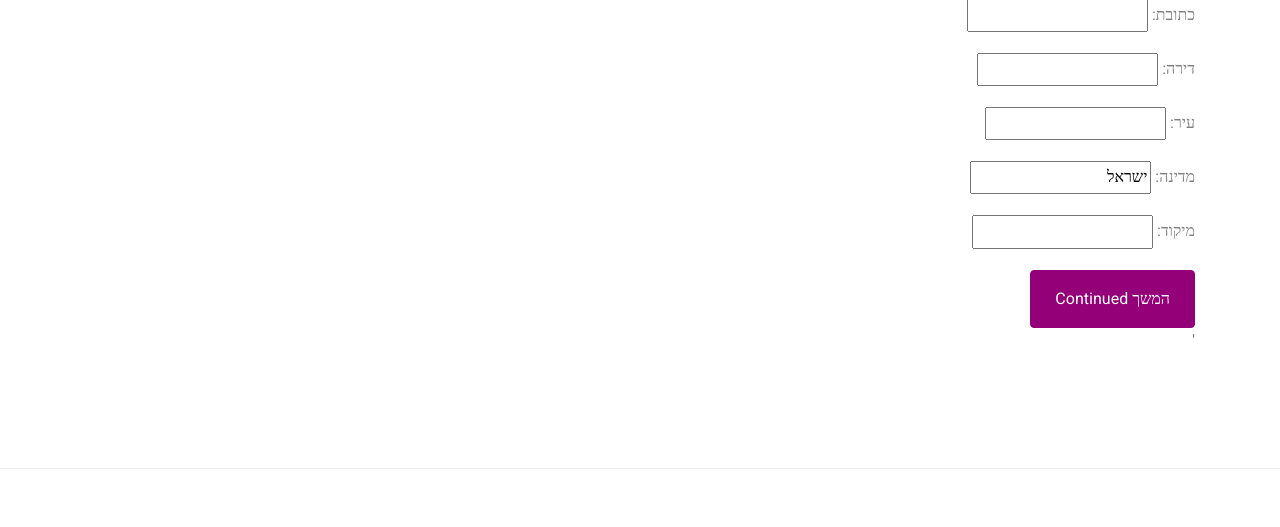
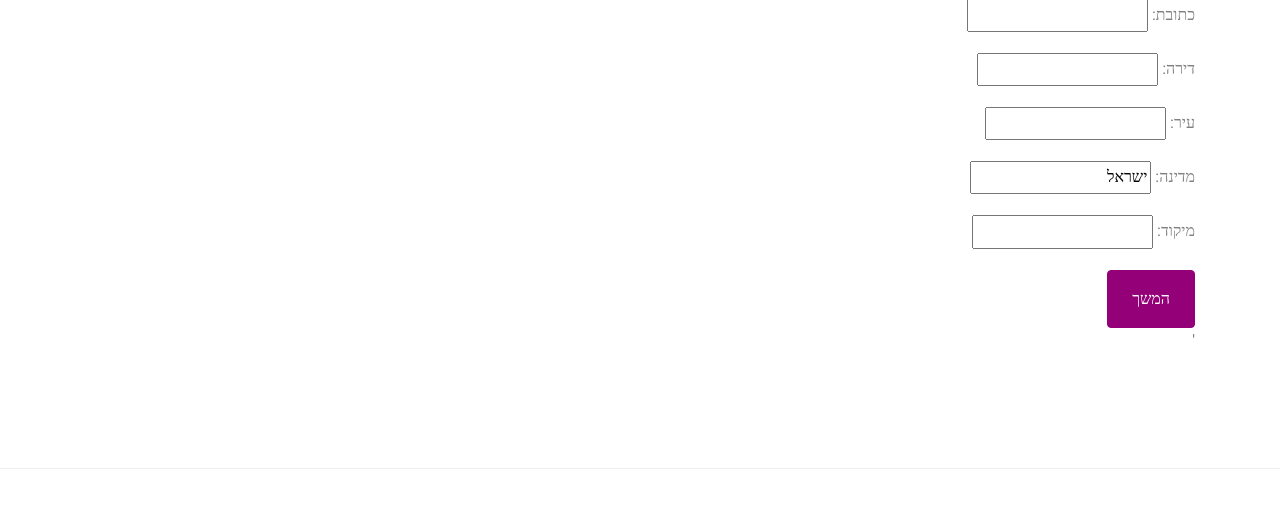
Before and after one commit to shanirabi/hasabim_shotim_site, a Django app: template carts/templates/carts/checkout.html in a window 1280 px wide. Shown: the part 426-953 px from the top of the page. Run offline with Django 3.2, Linux system fonts and the light colour scheme; the template is opened without the code that fills it: values that come from a table or form of the project are taken from there, others are empty; the visitor is signed in with stand-in values (Sample User, id 1); data comes from the database, SQL or seed files in the repository; some libraries are stand-ins or nearby versions; some web fonts are replaced.

Commit message:
checkout process buttons rename

```diff
--- a/addresses/templates/addresses/form.html
+++ b/addresses/templates/addresses/form.html
@@ -7,5 +7,5 @@
     <input type='hidden' name='address_type' value='{{ address_type }}' />
     {% endif %}
   {{ form.as_p }}
-  <button type='submit' class='btn btn-md height-auto px-4 py-3 btn-primary rtl'>המשך Continued</button>
+  <button type='submit' class='btn btn-md height-auto px-4 py-3 btn-primary rtl'>המשך</button>
 </form>
--- a/addresses/templates/addresses/prev_addresses.html
+++ b/addresses/templates/addresses/prev_addresses.html
@@ -14,6 +14,6 @@
                 {{ address.address_line_1 }}
                 </label><br/>
             {% endfor %}
-            <button type='submit' class='btn btn-md height-auto px-4 py-3 btn-primary rtl'>בחר כתובת Select and Address</button>
+            <button type='submit' class='btn btn-md height-auto px-4 py-3 btn-primary rtl'>בחר כתובת</button>
         </form>
 {% endif %}
--- a/carts/templates/carts/checkout.html
+++ b/carts/templates/carts/checkout.html
@@ -60,7 +60,7 @@
                 </div>
                   <div class='col-12 rtl'>
                     {% url 'checkout_address_reuse' as checkout_address_reuse %}
-                 {% include 'addresses/prev_addresses.html' with address_qs=address_qs next_url=request.build_absolute_uri  address_type='billing' action_url=checkout_address_reuse %}
+                    {% include 'addresses/prev_addresses.html' with address_qs=address_qs next_url=request.build_absolute_uri  address_type='billing' action_url=checkout_address_reuse %}
              </div>
            </div>
         </div>
```
Also changed, not shown: addresses/forms.py (+1 -52 lines), addresses/migrations/0002_auto_20200316_1406.py (added).
